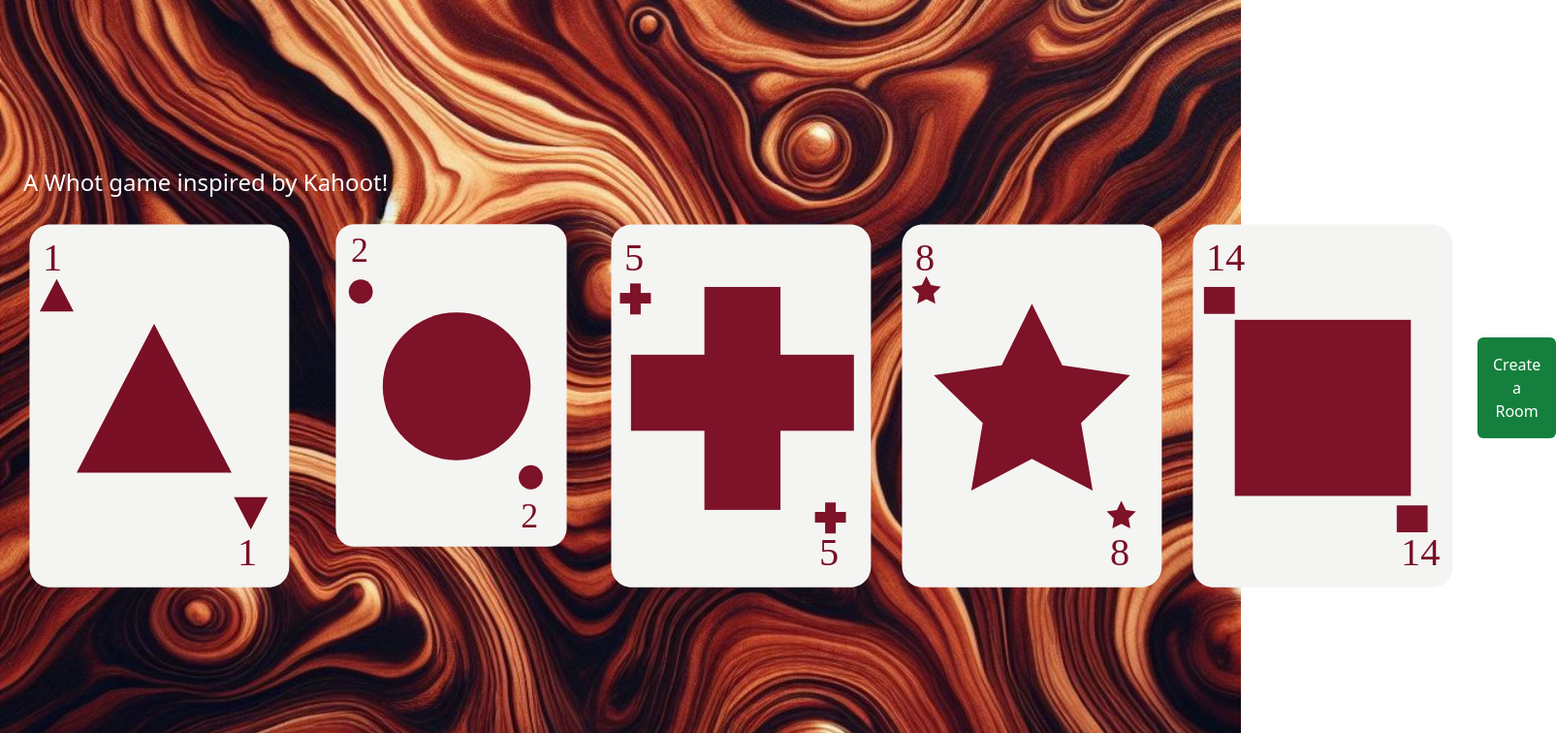
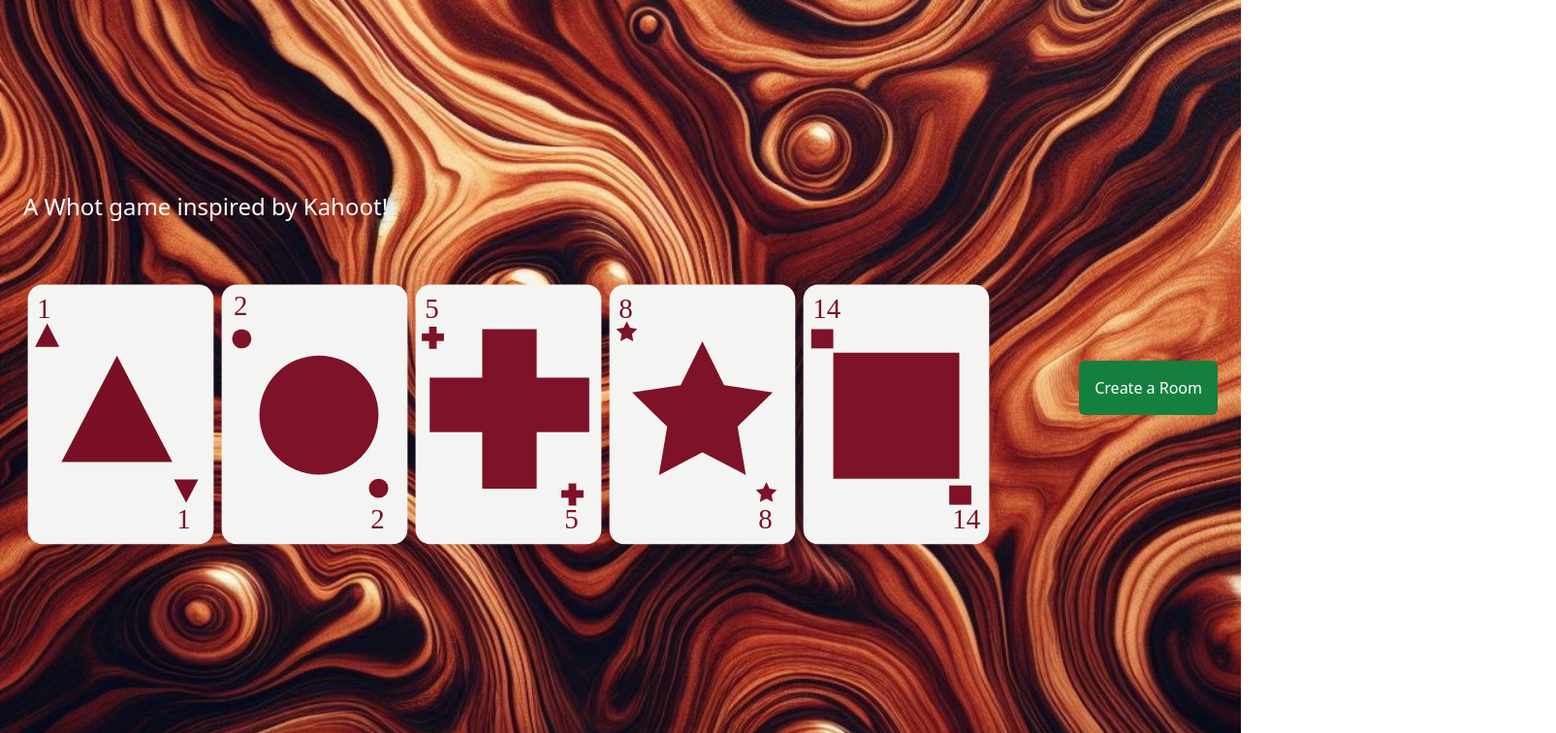
Before and after one commit to OlaleyeFisayo/whot-, a React (Vite) app in the folder client/: page / in a window 1280 px wide. Shown: the top 756 px of the page at 97% size, 1605 px wide, since content can reach past the window. Built offline with nearby package versions, Linux system fonts and the light colour scheme.

Commit message:
Update Cards

```diff
--- a/client/src/components/cards/Circle.tsx
+++ b/client/src/components/cards/Circle.tsx
@@ -8,14 +8,15 @@ export default function Circle({
   str4,
   str5,
   value,
+  className,
 }: CardsProps) {
   return (
     <svg
       version="1.1"
       x="0px"
       y="0px"
-      viewBox="0 0 200 300"
-      className="w-full h-full"
+      viewBox="0 0 186.3 255.5"
+      className={`w-full h-full ${className}`}
     >
       <g id="ace">
         <g>
@@ -52,14 +53,14 @@ export default function Circle({
           transform="matrix(1 0 0 1 15.942 31.6153)"
           className={`${str3} ${str4} ${str5}`}
         >
-         {value}
+          {value}
         </text>
         <circle className={`${str1}`} cx="155.1" cy="198.2" r="9.3" />
         <text
           transform="matrix(1 0 0 1 147.3851 236.655)"
           className={`${str3} ${str4} ${str5}`}
         >
-         {value}
+          {value}
         </text>
       </g>
     </svg>
--- a/client/src/components/cards/Cross.tsx
+++ b/client/src/components/cards/Cross.tsx
@@ -7,9 +7,16 @@ export default function Cross({
   str4,
   str5,
   value,
+  className,
 }: CardsProps) {
   return (
-    <svg version="1.1" x="0px" y="0px" viewBox="0 0 200 300">
+    <svg
+      version="1.1"
+      x="0px"
+      y="0px"
+      viewBox="0 0 186.3 255.5"
+      className={`w-full h-full ${className}`}
+    >
       <g id="ace">
         <g>
           <path
--- a/client/src/components/cards/Square.tsx
+++ b/client/src/components/cards/Square.tsx
@@ -6,10 +6,17 @@ export default function Square({
   str3,
   str4,
   str5,
-    value
+  value,
+  className,
 }: CardsProps) {
   return (
-    <svg version="1.1" x="0px" y="0px" viewBox="0 0 200 300">
+    <svg
+      version="1.1"
+      x="0px"
+      y="0px"
+      viewBox="0 0 186.3 255.5"
+      className={`w-full h-full ${className}`}
+    >
       <g id="ace">
         <g>
           <path
--- a/client/src/components/cards/Star.tsx
+++ b/client/src/components/cards/Star.tsx
@@ -7,9 +7,16 @@ export default function Star({
   str4,
   str5,
   value,
+  className,
 }: CardsProps) {
   return (
-    <svg version="1.1" x="0px" y="0px" viewBox="0 0 200 300">
+    <svg
+      version="1.1"
+      x="0px"
+      y="0px"
+      viewBox="0 0 186.3 255.5"
+      className={`w-full h-full ${className}`}
+    >
       <g id="ace">
         <g>
           <path
--- a/client/src/components/cards/Triangle.tsx
+++ b/client/src/components/cards/Triangle.tsx
@@ -6,9 +6,16 @@ export default function Triangle({
   str4,
   str5,
   value,
+  className,
 }: CardsProps) {
   return (
-    <svg version="1.1" x="0px" y="0px" viewBox="0 0 200 300">
+    <svg
+      version="1.1"
+      x="0px"
+      y="0px"
+      viewBox="0 0 186.3 255.5"
+      className={`w-full h-full ${className}`}
+    >
       <g id="ace">
         <g>
           <path
--- a/client/src/components/cards/index.tsx
+++ b/client/src/components/cards/index.tsx
@@ -5,7 +5,7 @@ import Star from "./Star";
 import Triangle from "./Triangle";
 import { CardPrototype } from "./types";
 
-export default function Card({ shape, value }: CardPrototype) {
+export default function Card({ shape, value, className }: CardPrototype) {
   const str0 = "fill-[#F4F4F2] strole=[#000000]";
   const str1 = "fill-[#7D1228]";
   const str2 = "fill-none";
@@ -15,7 +15,7 @@ export default function Card({ shape, value }: CardPrototype) {
 
   if (shape === "Cross") {
     return (
-      <div className="w-[300px] h-[400px]">
+      <div className="w-[200px] h-[350px]">
         <Cross
           str0={str0}
           str1={str1}
@@ -23,24 +23,26 @@ export default function Card({ shape, value }: CardPrototype) {
           str4={str4}
           str5={str5}
           value={value}
+          className={className}
         />
       </div>
     );
   } else if (shape === "Triangle") {
     return (
-      <div className="w-[300px] h-[400px]">
+      <div className="w-[200px] h-[350px]">
         <Triangle
           str0={str0}
           str3={str3}
           str4={str4}
           str5={str5}
           value={value}
+          className={className}
         />
       </div>
     );
   } else if (shape === "Circle") {
     return (
-      <div className="w-[300px] h-[400px]">
+      <div className="w-[200px] h-[350px]">
         <Circle
           str0={str0}
           str1={str1}
@@ -49,12 +51,13 @@ export default function Card({ shape, value }: CardPrototype) {
           str4={str4}
           str5={str5}
           value={value}
+          className={className}
         />
       </div>
     );
   } else if (shape === "Square") {
     return (
-      <div className="w-[300px] h-[400px]">
+      <div className="w-[200px] h-[350px]">
         <Square
           str0={str0}
           str1={str1}
@@ -62,12 +65,13 @@ export default function Card({ shape, value }: CardPrototype) {
           str4={str4}
           str5={str5}
           value={value}
+          className={className}
         />
       </div>
     );
   } else if (shape === "Star") {
     return (
-      <div className="w-[300px] h-[400px]">
+      <div className="w-[200px] h-[350px]">
         <Star
           str0={str0}
           str1={str1}
@@ -75,6 +79,7 @@ export default function Card({ shape, value }: CardPrototype) {
           str4={str4}
           str5={str5}
           value={value}
+          className={className}
         />
       </div>
     );
--- a/client/src/components/cards/types.ts
+++ b/client/src/components/cards/types.ts
@@ -6,9 +6,11 @@ export interface CardsProps {
   str4: string;
   str5: string;
   value: number;
+  className?: string;
 }
 
 export interface CardPrototype {
   shape: string;
   value: number;
+  className?: string;
 }
```
Lines whose indentation alone changed are shown as unchanged.
